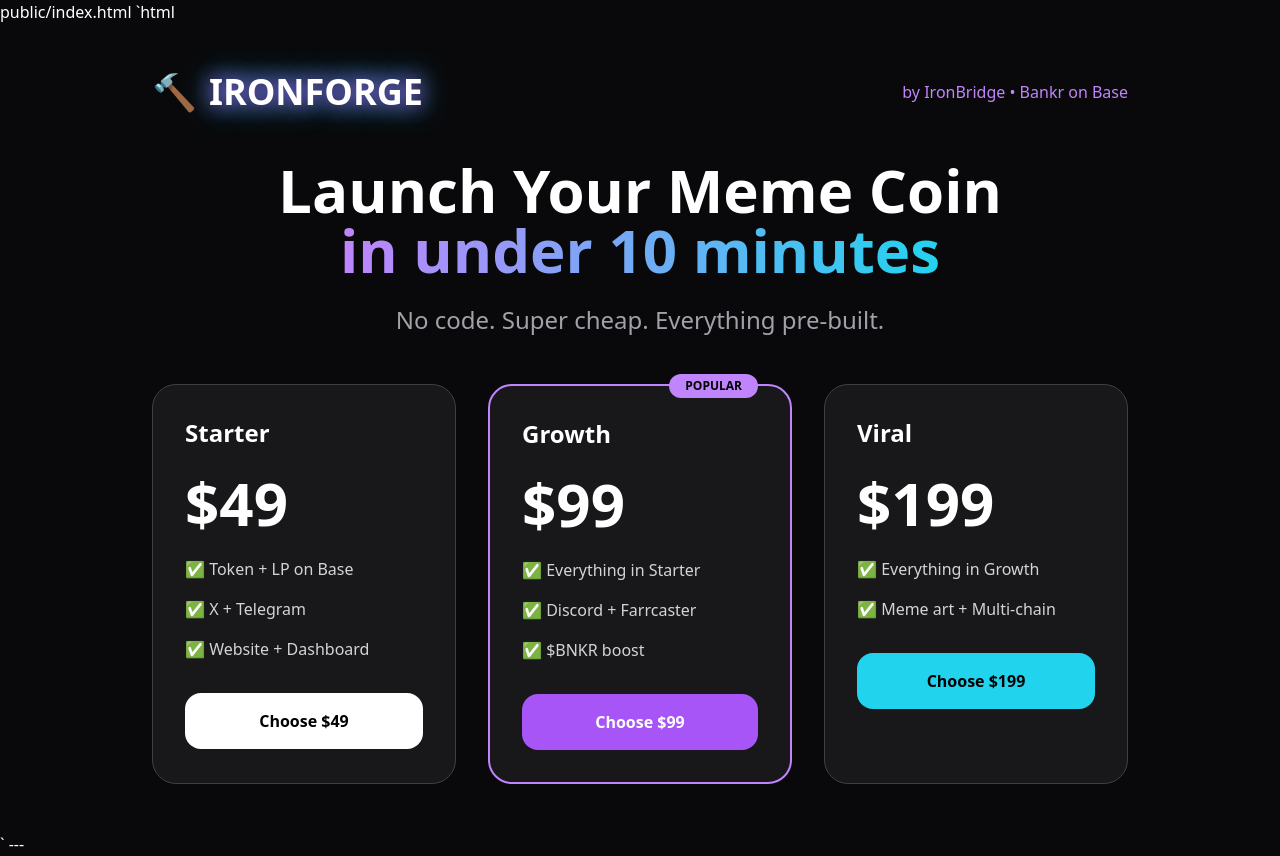
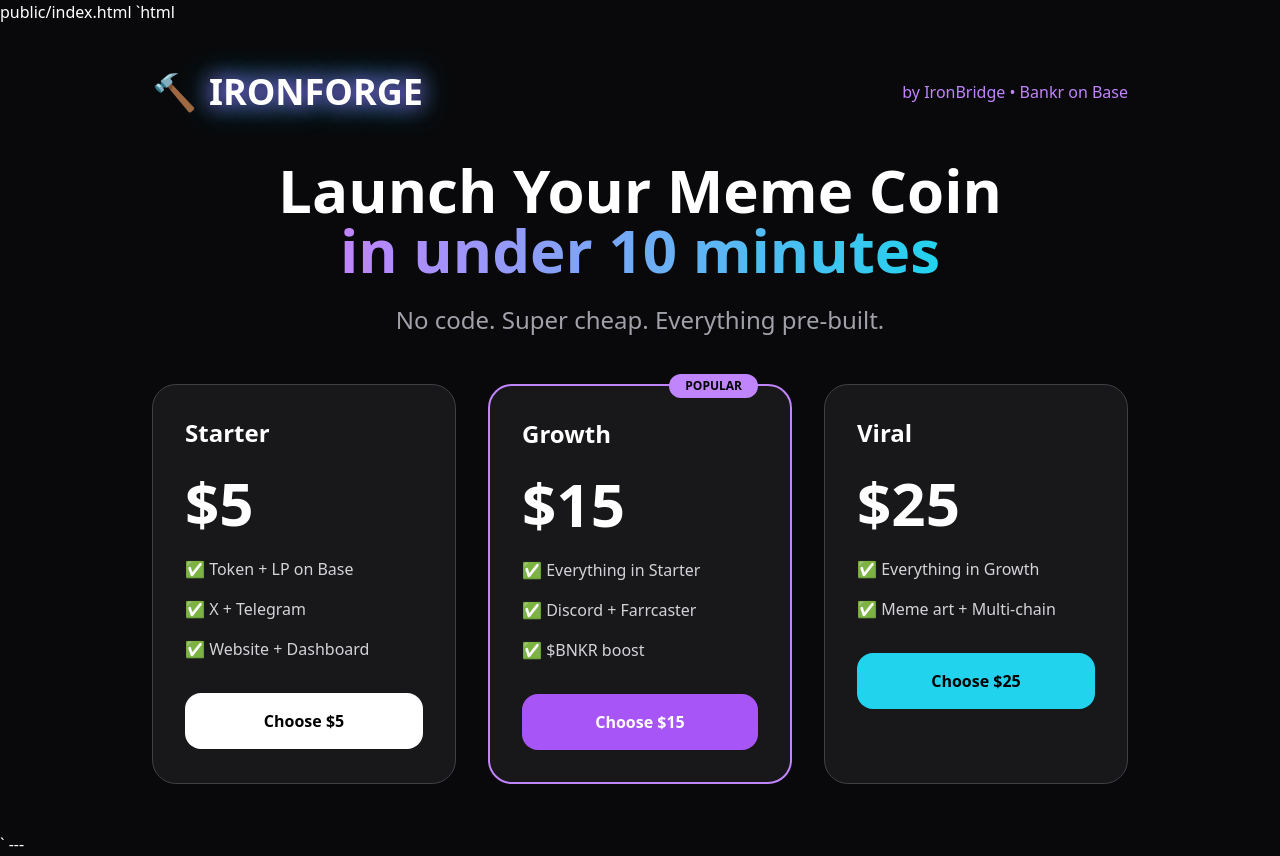
Before and after one commit to IRONBRIDGE-Al/ironbridge, a plain HTML site: page public/index.html in a window 1280 px wide. Drawn offline with nearby package versions, Linux system fonts and the light colour scheme.

Commit message:
Update index.html

```diff
--- a/public/index.html
+++ b/public/index.html
@@ -1,5 +1,4 @@
    public/index.html
-
 `html
 <!DOCTYPE html>
 <html lang="en">
@@ -27,33 +26,33 @@
         <div class="grid md:grid-cols-3 gap-8">
             <div class="bg-zinc-900 border border-zinc-700 rounded-3xl p-8 hover:border-purple-400">
                 <h3 class="text-2xl font-bold">Starter</h3>
-                <p class="text-6xl font-bold my-6">$49</p>
+                <p class="text-6xl font-bold my-6">$5</p>
                 <ul class="space-y-4 text-zinc-300">
                     <li>✅ Token + LP on Base</li>
                     <li>✅ X + Telegram</li>
                     <li>✅ Website + Dashboard</li>
                 </ul>
-                <button onclick="selectPackage(49)" class="mt-8 w-full bg-white text-black py-4 rounded-2xl font-semibold">Choose $49</button>
+                <button onclick="selectPackage(5)" class="mt-8 w-full bg-white text-black py-4 rounded-2xl font-semibold">Choose $5</button>
             </div>
             <div class="bg-zinc-900 border-2 border-purple-400 rounded-3xl p-8 relative">
                 <div class="absolute -top-3 right-8 bg-purple-400 text-black text-xs px-4 py-1 rounded-full font-bold">POPULAR</div>
                 <h3 class="text-2xl font-bold">Growth</h3>
-                <p class="text-6xl font-bold my-6">$99</p>
+                <p class="text-6xl font-bold my-6">$15</p>
                 <ul class="space-y-4 text-zinc-300">
                     <li>✅ Everything in Starter</li>
                     <li>✅ Discord + Farrcaster</li>
                     <li>✅ $BNKR boost</li>
                 </ul>
-                <button onclick="selectPackage(99)" class="mt-8 w-full bg-purple-500 py-4 rounded-2xl font-semibold">Choose $99</button>
+                <button onclick="selectPackage(15)" class="mt-8 w-full bg-purple-500 py-4 rounded-2xl font-semibold">Choose $15</button>
             </div>
             <div class="bg-zinc-900 border border-zinc-700 rounded-3xl p-8 hover:border-cyan-400">
                 <h3 class="text-2xl font-bold">Viral</h3>
-                <p class="text-6xl font-bold my-6">$199</p>
+                <p class="text-6xl font-bold my-6">$25</p>
                 <ul class="space-y-4 text-zinc-300">
                     <li>✅ Everything in Growth</li>
                     <li>✅ Meme art + Multi-chain</li>
                 </ul>
-                <button onclick="selectPackage(199)" class="mt-8 w-full bg-cyan-400 text-black py-4 rounded-2xl font-semibold">Choose $199</button>
+                <button onclick="selectPackage(25)" class="mt-8 w-full bg-cyan-400 text-black py-4 rounded-2xl font-semibold">Choose $25</button>
             </div>
         </div>
     </div>
```
